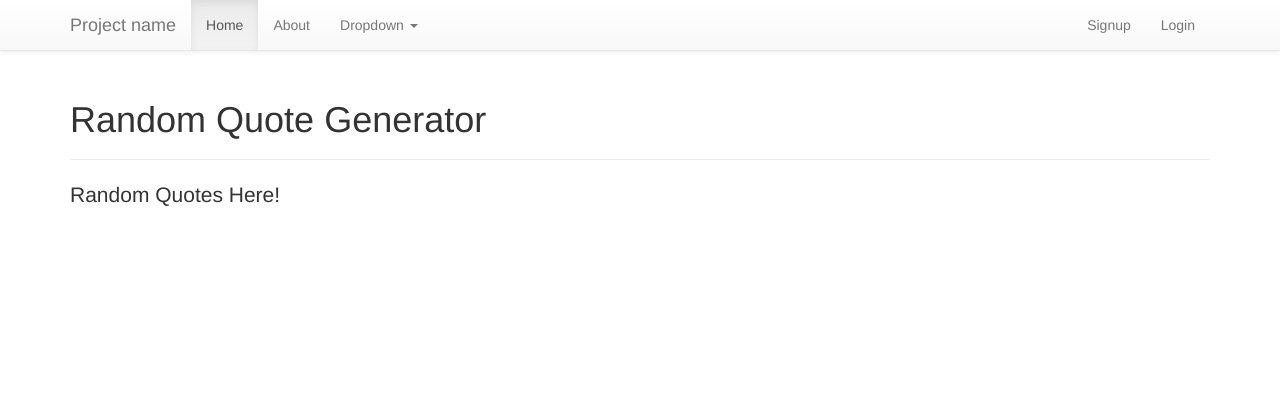
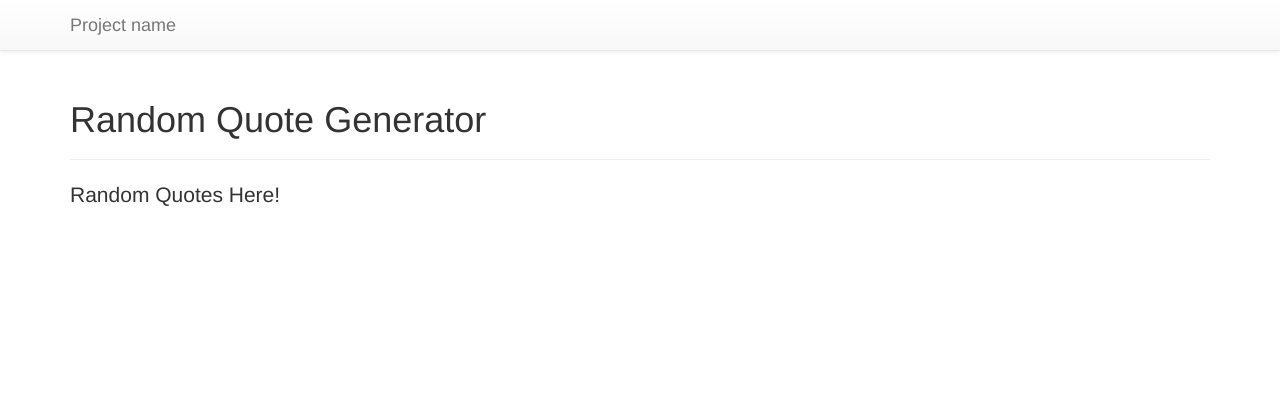
Before and after one commit to shaktilucifer/randomQuoteGenerator, a Flask app: page / in a window 1280 px wide. Shown: the top 420 px of the page. Run offline with Flask 2, Linux system fonts and the light colour scheme; data that the repository does not hold is empty; some libraries are stand-ins or nearby versions.

Commit message:
fix route bug

```diff
--- a/app.py
+++ b/app.py
@@ -5,6 +5,7 @@
 from flask import Flask, render_template, request
 # from flask.ext.sqlalchemy import SQLAlchemy
 import logging
+import requests
 from logging import Formatter, FileHandler
 from forms import *
 import os
@@ -43,6 +44,8 @@ def login_required(test):
 
 @app.route('/')
 def home():
+    r = requests.get("http://api.forismatic.com/api/1.0/?method=getQuote&key=457653&format=json&lang=en")
+    print(r);
     return render_template('pages/home.html')
 
 
--- a/templates/layouts/main.html
+++ b/templates/layouts/main.html
@@ -51,26 +51,7 @@
           <a class="navbar-brand" href="/">Project name</a>
         </div>
         <div class="collapse navbar-collapse">
-          <ul class="nav navbar-nav">
-            <li {% if request.endpoint == 'home' %} class="active" {% endif %}><a href="{{ url_for('home') }}">Home</a></li>
-            <li {% if request.endpoint == 'about' %} class="active" {% endif %}><a href="{{ url_for('about') }}">About</a></li>
-            <li class="dropdown">
-              <a class="dropdown-toggle" data-toggle="dropdown">Dropdown <b class="caret"></b></a>
-              <ul class="dropdown-menu">
-                <li><a>Action</a></li>
-                <li><a>Another action</a></li>
-                <li><a>Something else here</a></li>
-                <li class="divider"></li>
-                <li class="dropdown-header">Nav header</li>
-                <li><a>Separated link</a></li>
-                <li><a>One more separated link</a></li>
-              </ul>
-            </li>
-          </ul>
-          <ul class="nav navbar-nav pull-right">
-            <li><a href="{{ url_for('register') }}">Signup</a></li>
-            <li><a href="{{ url_for('login') }}">Login</a></li>
-          </ul>
+
         </div><!--/.nav-collapse -->
       </div>
     </div>
@@ -78,16 +59,7 @@
     <!-- Begin page content -->
     <main id="content" role="main" class="container">
 
-      {% with messages = get_flashed_messages() %}
-        {% if messages %}
-          {% for message in messages %}
-            <div class="alert alert-block alert-error fade in">
-              <a class="close" data-dismiss="alert">&times;</a>
-              {{ message }}
-            </div>
-          {% endfor %}
-        {% endif %}
-      {% endwith %}
+
 
       {% block content %}{% endblock %}
 
```
Also changed, not shown: requirements.txt (+12 -8 lines).
